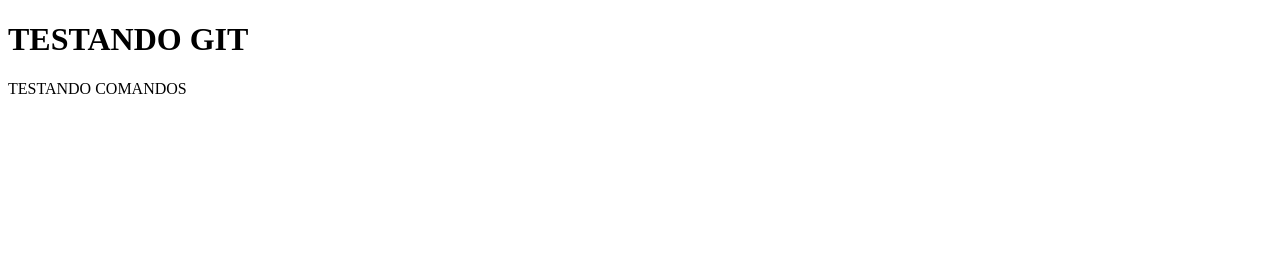
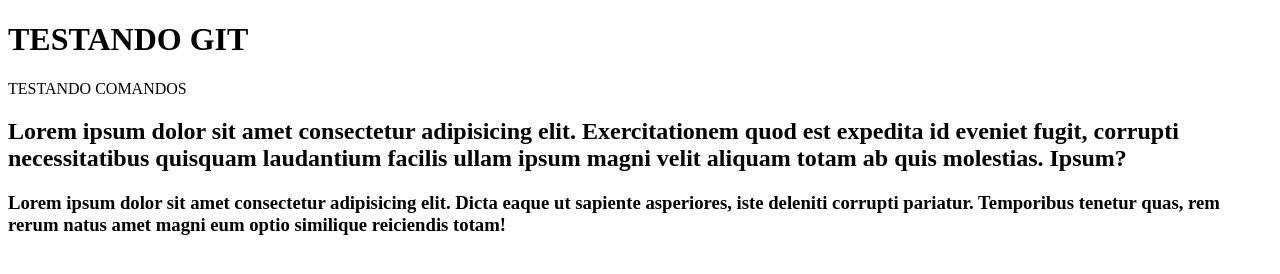
Before and after one commit to Thiagobarros01/GIT, a plain HTML site: page index.html in a window 1280 px wide. Drawn offline with Linux system fonts and the light colour scheme.

Commit message:
comecei os testes

```diff
--- a/index.html
+++ b/index.html
@@ -9,5 +9,10 @@
 <body>
     <h1>TESTANDO GIT</h1>
     <HEADER>TESTANDO COMANDOS</HEADER>
+    <article>
+        <h1>Lorem ipsum dolor sit amet consectetur adipisicing elit. Exercitationem quod est expedita id eveniet fugit, corrupti necessitatibus quisquam laudantium facilis ullam ipsum magni velit aliquam totam ab quis molestias. Ipsum?</h1>
+    </article>
+    <h3>Lorem ipsum dolor sit amet consectetur adipisicing elit. Dicta eaque ut sapiente asperiores, iste deleniti corrupti pariatur. Temporibus tenetur quas, rem rerum natus amet magni eum optio similique reiciendis totam!
+    </h3>
 </body>
 </html>
```
